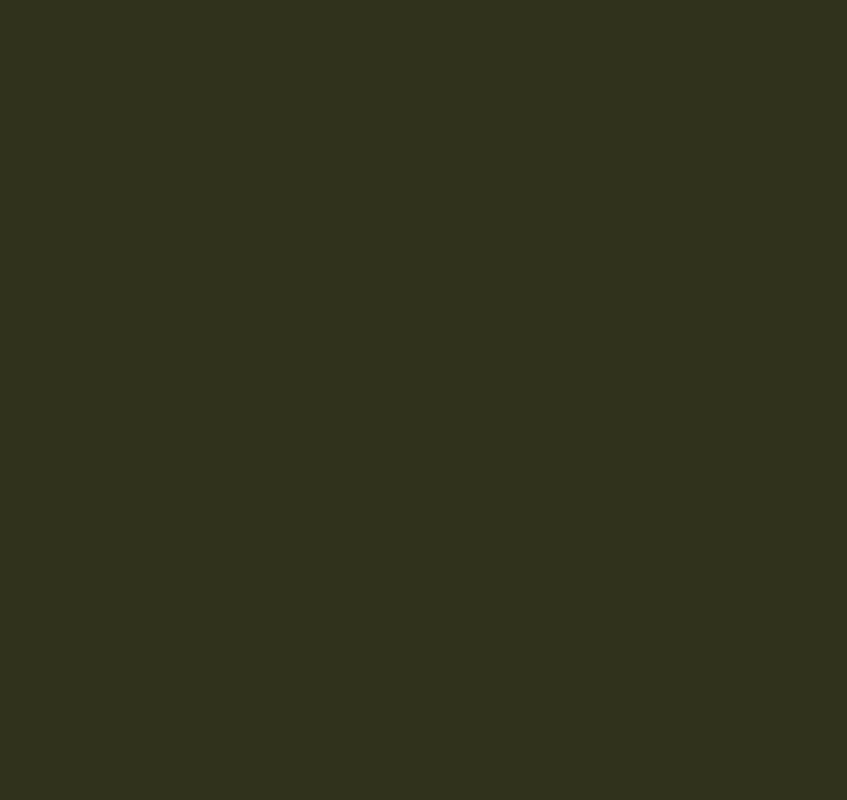
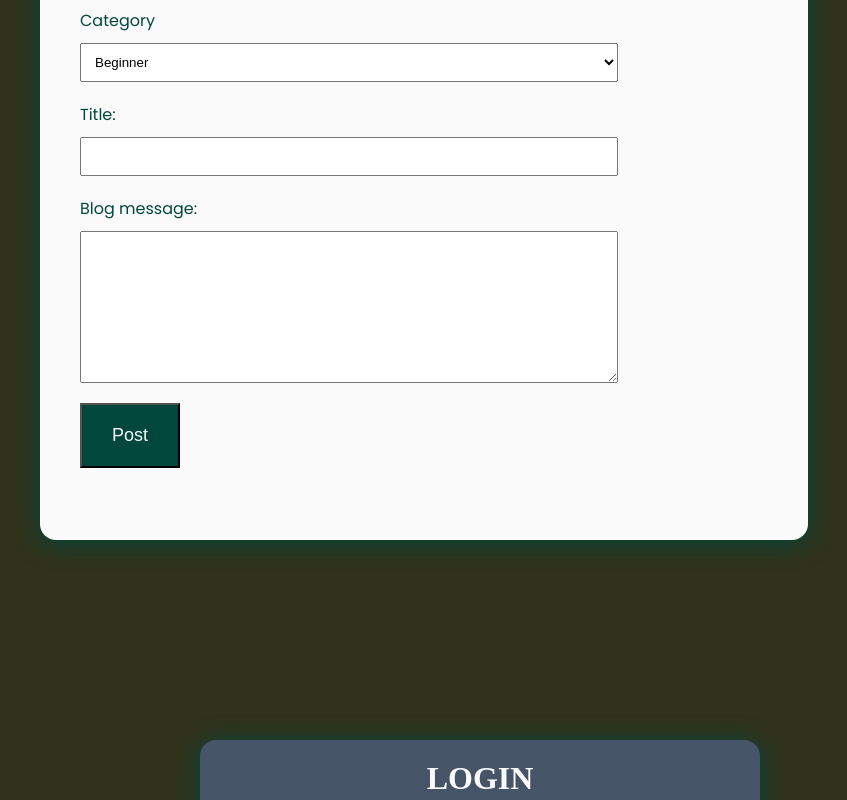
Before and after one commit to Barbra-Mududa/Enigmatic, a React (Create React App) app: page / in a window 1280 px wide. Shown: the part 1200-2000 px from the top of the page, without its empty margins (160-1007 px from the left). Before the commit the page ends 900 px from the top, so only its background shows below. Built offline with nearby package versions, Linux system fonts and the light colour scheme.

Commit message:
render login and blog components

```diff
--- a/src/Components/App.js
+++ b/src/Components/App.js
@@ -1,8 +1,8 @@
 import React, { useState } from 'react';
-// import LoginForm from './LoginForm';
+import LoginForm from './LoginForm';
 // import NavBar from './NavBar';
 import Home from './Home';
-// import Blog from './Blog';
+import Blog from './Blog';
 // import Events from './Events';
 
 
@@ -13,8 +13,8 @@ function App() {
       {/* <NavBar/> */}
       <Home/>
       {/* <Events/> */}
-      {/* <Blog/> */}
-      {/* <LoginForm /> */}
+      <Blog/>
+      <LoginForm />
      </div>
   )}
 
```
